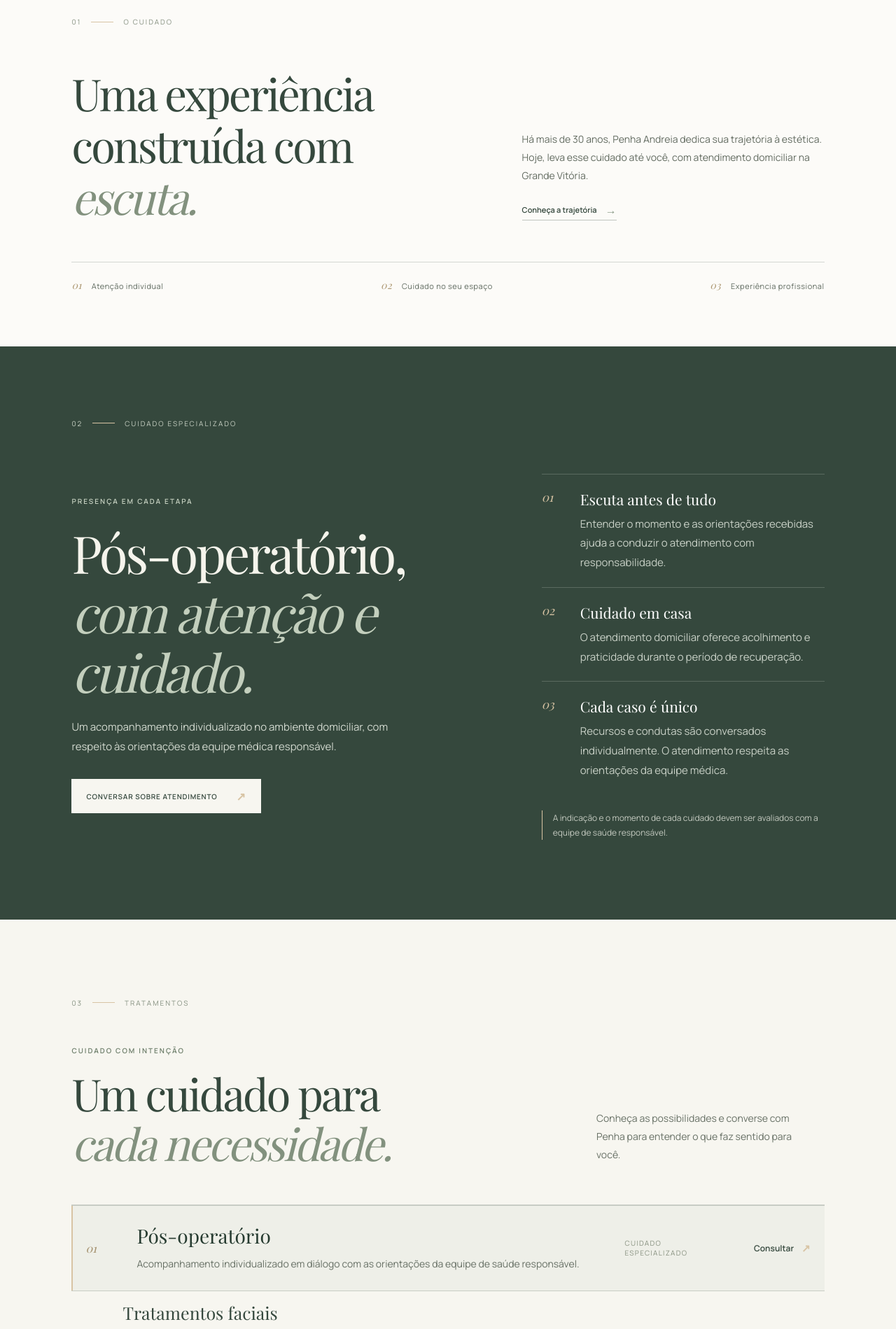
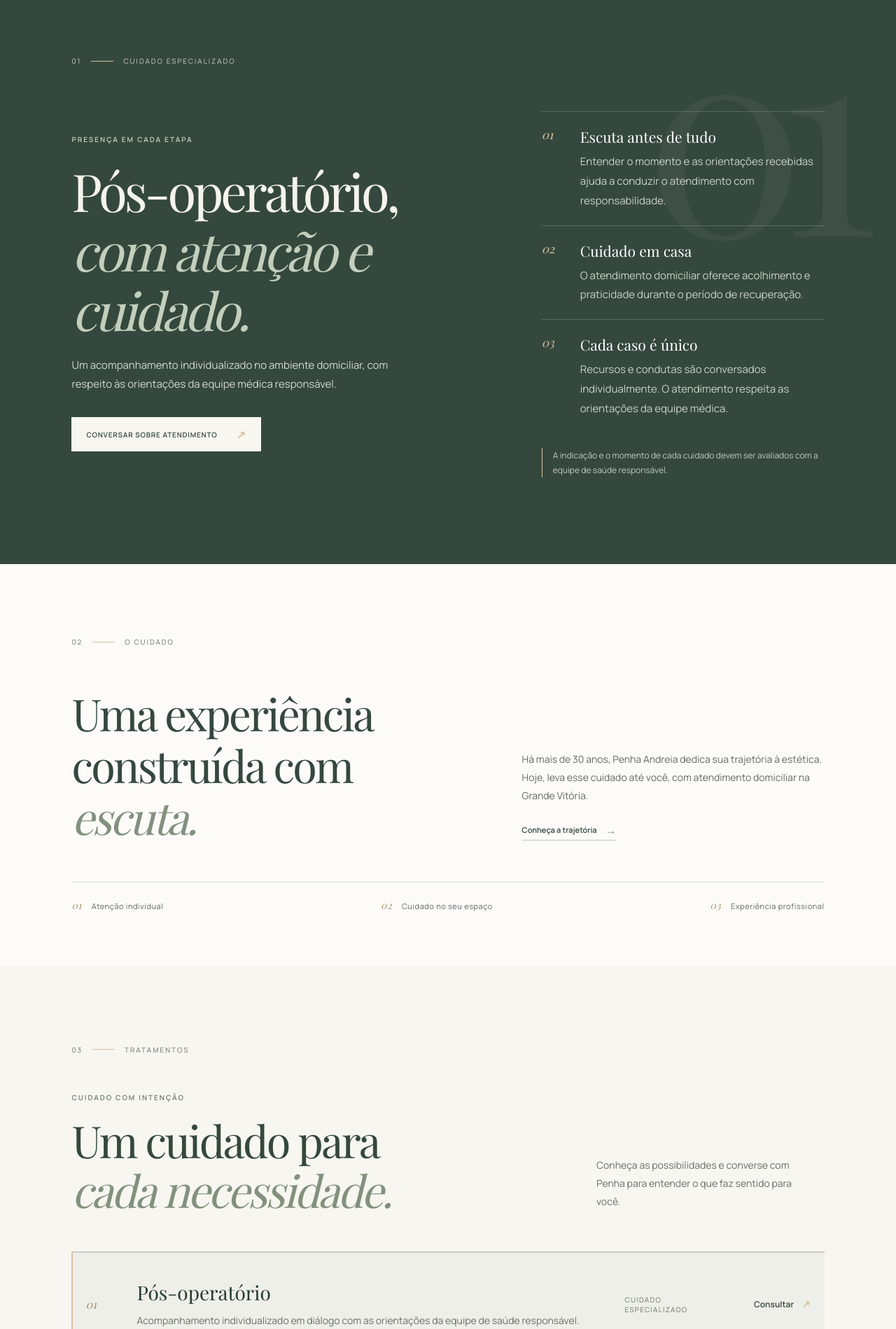
Before and after one commit to andre88suzano/Estetica-e-bem-estar, a Next.js app: page / in a window 1280 px wide. Shown: the part 880-2779 px from the top of the page at 70% size. Built offline with nearby package versions, Linux system fonts and the light colour scheme; no server answers; a web font is replaced by a local one.

Commit message:
Refine Penha Andreia visual direction

```diff
--- a/app/globals.css
+++ b/app/globals.css
@@ -155,3 +155,72 @@ button{font:inherit}
   .hero__content>*,.hero__portrait{animation:none}
 }
 @media(prefers-reduced-motion:reduce){.hero__content>*,.hero__portrait{animation:none;transition:none}.hero__portrait:hover{transform:none}}
+
+/* Direção editorial — escala tipográfica, retrato e ritmo entre blocos. */
+.hero{min-height:min(790px,calc(100svh - var(--header)));padding-left:max(9vw,40px);padding-right:max(9vw,40px);}
+.hero h1{max-width:760px;font-size:clamp(56px,6.25vw,88px);letter-spacing:-.06em;line-height:.99;}
+.hero__intro{max-width:390px;font-size:15px;line-height:1.8;}
+.hero__portrait{max-width:550px;height:min(625px,76vh);min-height:460px;}
+.hero__portrait img{object-position:center 20%;}
+.portrait-index{position:absolute;z-index:2;top:20px;left:20px;color:#fff;font-family:var(--serif);font-size:14px;letter-spacing:.08em;text-shadow:0 1px 8px rgba(20,30,23,.35);}
+.portrait-caption{left:23px;right:23px;bottom:20px;gap:12px;font-size:8px;}
+.postop{padding-top:112px;padding-bottom:124px;position:relative;}
+.postop:after{content:"01";position:absolute;right:5vw;top:20px;color:rgba(248,248,239,.045);font-family:var(--serif);font-size:clamp(180px,30vw,420px);line-height:1;letter-spacing:-.1em;pointer-events:none;}
+.postop__grid{position:relative;z-index:1;}
+.postop__heading{max-width:660px;}
+.postop h2{max-width:690px;letter-spacing:-.055em;}
+.postop__details{max-width:520px;justify-self:end;}
+.service-row--featured{min-height:150px;}
+.service-row:not(.service-row--featured){min-height:116px;}
+.story__grid{grid-template-columns:minmax(280px,.7fr) minmax(0,1fr);gap:clamp(64px,10vw,150px);}
+.story__note{min-height:400px;}
+.start{background:#e9e9e0;padding-top:100px;padding-bottom:78px;}
+.start__layout{max-width:var(--content);margin:54px auto 67px;display:grid;grid-template-columns:minmax(0,1.05fr) minmax(290px,.72fr);align-items:end;gap:10vw;}
+.start__heading .eyebrow{margin-bottom:18px;}
+.start h2{margin:0;color:var(--deep);font-family:var(--serif);font-weight:400;font-size:clamp(48px,6vw,76px);line-height:1.02;letter-spacing:-.06em;}
+.start h2 em{font-weight:400;color:#82917e;}
+.start__details{max-width:390px;padding-bottom:8px;}
+.start__details>p{margin:0 0 24px;color:#5f695e;font-size:14px;line-height:1.9;}
+.start__rule{max-width:var(--content);margin:auto;padding-top:19px;border-top:1px solid rgba(53,72,61,.2);display:flex;align-items:center;gap:12px;color:#6b7668;font-size:9px;letter-spacing:.15em;}
+.start__rule>span:nth-of-type(odd){color:#9c8967;font-family:var(--serif);font-size:15px;letter-spacing:0;}
+.start__rule i{height:1px;min-width:24px;flex:1;background:rgba(53,72,61,.2);}
+.homecare{min-height:410px;}
+.homecare__mark{width:158px;height:158px;border:1px solid rgba(135,151,131,.48);border-radius:50%;display:flex;flex-direction:column;align-items:center;justify-content:center;gap:8px;color:var(--deep);}
+.homecare__mark span{font-family:var(--serif);font-size:60px;line-height:1;letter-spacing:-.08em;}
+.homecare__mark small{color:#7d887a;font-size:7px;letter-spacing:.15em;}
+.section-index{color:#687464;}
+.section-index.section-index--light{color:#c6cfc2;}
+.service-row__note{color:#687464;}
+.homecare__mark small{color:#596657;}
+[data-reveal][data-reveal-ready="true"]{opacity:0;transform:translateY(14px);transition:opacity 520ms var(--motion-ease) var(--reveal-delay,0ms),transform 520ms var(--motion-ease) var(--reveal-delay,0ms);}
+[data-reveal][data-visible="true"]{opacity:1;transform:translateY(0);}
+.site-header a:focus-visible,.footer a:focus-visible,.button:focus-visible,.text-link:focus-visible{outline-offset:5px;}
+@media(max-width:900px){
+  .hero{padding-left:6vw;padding-right:6vw;}
+  .hero h1{font-size:clamp(52px,6.4vw,76px);}
+  .hero__portrait{min-height:410px;height:min(550px,66vh);}
+  .postop__grid{gap:7vw;}
+  .story__grid{gap:7vw;}
+}
+@media(max-width:680px){
+  .hero{padding:54px 25px 58px;gap:25px;}
+  .hero h1{font-size:clamp(48px,11vw,68px);line-height:1.01;}
+  .hero__intro{font-size:14px;}
+  .hero__portrait{width:100%;height:440px;min-height:0;}
+  .postop{padding-top:78px;padding-bottom:82px;}
+  .postop:after{right:-2vw;top:34px;font-size:220px;}
+  .postop__details{justify-self:stretch;}
+  .service-row--featured{min-height:0;}
+  .story__grid{grid-template-columns:1fr;gap:35px;}
+  .story__note{min-height:280px;}
+  .start{padding-top:76px;padding-bottom:58px;}
+  .start__layout{grid-template-columns:1fr;gap:25px;margin:40px auto 45px;}
+  .start h2{font-size:clamp(46px,11vw,62px);}
+  .start__details>p{font-size:13px;}
+  .start__rule{flex-wrap:wrap;gap:8px;font-size:7px;letter-spacing:.1em;}
+  .start__rule i{min-width:12px;}
+  .homecare__mark{width:94px;height:94px;}
+  .homecare__mark span{font-size:38px;}
+  .homecare__mark small{font-size:6px;}
+}
+@media(prefers-reduced-motion:reduce){[data-reveal][data-reveal-ready="true"]{opacity:1;transform:none;transition:none;}}
--- a/app/layout.tsx
+++ b/app/layout.tsx
@@ -1,5 +1,6 @@
 import type { Metadata, Viewport } from "next";
 import Script from "next/script";
+import { ScrollReveals } from "@/components/ScrollReveals";
 import { site } from "@/lib/site";
 import "./globals.css";
 
@@ -44,6 +45,7 @@ export default function RootLayout({ children }: Readonly<{ children: React.Reac
   return (
     <html lang="pt-BR">
       <body>
+        <ScrollReveals />
         {children}
         <Script id="local-business-schema" type="application/ld+json" dangerouslySetInnerHTML={{ __html: JSON.stringify(jsonLd) }} />
         {site.gaId && (
--- a/app/page.tsx
+++ b/app/page.tsx
@@ -14,27 +14,6 @@ const services = [
   { number: "05", name: "Pedras quentes", detail: "Massagem com pedras aquecidas, realizada em um ritmo acolhedor e atento ao seu conforto.", note: "Bem-estar" },
 ];
 
-const testimonials = [
-  {
-    quote: "Fiz drenagem pós-operatória com a Penha e foi incrível. Atenciosa, pontual e muito profissional. Minha recuperação foi muito mais tranquila.",
-    name: "Carla Mendes",
-    initials: "CM",
-    service: "Pós-operatório · Grande Vitória",
-  },
-  {
-    quote: "A limpeza de pele foi excelente! Ela cuida com tanto carinho e minha pele ficou maravilhosa. Super indico para todo mundo!",
-    name: "Renata Lima",
-    initials: "RL",
-    service: "Limpeza de pele · Vitória",
-  },
-  {
-    quote: "A massagem relaxante foi a melhor experiência! Vim direto para casa e dormi como há muito não dormia. Vou voltar sempre!",
-    name: "Ana Torres",
-    initials: "AT",
-    service: "Massagem · Serra",
-  },
-];
-
 function Arrow({ diagonal = false }: { diagonal?: boolean }) {
   return <span aria-hidden="true" className="arrow">{diagonal ? "↗" : "→"}</span>;
 }
@@ -47,26 +26,44 @@ export default function Home() {
       <main>
         <section className="hero" id="inicio" aria-labelledby="hero-title">
           <div className="hero__content">
-            <p className="eyebrow"><span className="eyebrow__line" /> PENHA ANDREIA · ESTÉTICA & BEM-ESTAR</p>
-            <h1 id="hero-title">Cuidado que<br /><em>respeita o seu tempo.</em></h1>
-            <p className="hero__intro">Estética e bem-estar conduzidos com experiência, escuta e atenção a cada pessoa — no conforto da sua casa.</p>
+            <p className="eyebrow"><span className="eyebrow__line" /> ESTÉTICA & BEM-ESTAR · GRANDE VITÓRIA</p>
+            <h1 id="hero-title">Seu cuidado,<br /><em>no seu espaço.</em></h1>
+            <p className="hero__intro">Penha Andreia leva o atendimento estético até você, com mais de 30 anos de experiência e atenção a cada pessoa.</p>
             <div className="hero__actions">
               <TrackedLink className="button button--dark" href={whatsappLink("Olá, Penha! Gostaria de conversar sobre um atendimento domiciliar.")} target="_blank" rel="noreferrer" eventLabel="hero_primary">Conversar com Penha <Arrow diagonal /></TrackedLink>
               <a className="text-link" href="#tratamentos">Conheça os tratamentos <Arrow /></a>
             </div>
-            <div className="hero__trust"><strong>30+</strong><span>anos de experiência<br />em estética</span><i aria-hidden="true" /></div>
             <div className="hero__location"><span className="location-mark" aria-hidden="true">⌖</span> Atendimento domiciliar · {site.region}</div>
           </div>
           <div className="hero__portrait">
             <Image src={penhaAndreia} alt="Penha Andreia, profissional de estética e bem-estar" priority sizes="(max-width: 680px) 390px, (max-width: 900px) 39vw, 490px" />
+            <span className="portrait-index" aria-hidden="true">P · A</span>
             <div className="portrait-caption"><span>RETRATO DE PENHA ANDREIA</span><span>GRANDE VITÓRIA · ES</span></div>
           </div>
           <a className="hero__scroll" href="#cuidado" aria-label="Descer para conhecer o cuidado"><span /> ROLE PARA DESCOBRIR</a>
         </section>
 
+        <section className="postop section-pad" id="pos-operatorio">
+          <div className="section-index section-index--light">01 <span /> CUIDADO ESPECIALIZADO</div>
+          <div className="postop__grid">
+            <div className="postop__heading" data-reveal>
+              <p className="eyebrow eyebrow--light">PRESENÇA EM CADA ETAPA</p>
+              <h2>Pós-operatório,<br /><em>com atenção e cuidado.</em></h2>
+              <p className="postop__lead">Um acompanhamento individualizado no ambiente domiciliar, com respeito às orientações da equipe médica responsável.</p>
+              <TrackedLink className="button button--light" href={whatsappLink("Olá, Penha! Gostaria de conversar sobre atendimento estético no pós-operatório.")} target="_blank" rel="noreferrer" eventLabel="postoperative">Conversar sobre atendimento <Arrow diagonal /></TrackedLink>
+            </div>
+            <div className="postop__details" data-reveal>
+              <div className="detail-line"><span className="detail-line__number">01</span><div><h3>Escuta antes de tudo</h3><p>Entender o momento e as orientações recebidas ajuda a conduzir o atendimento com responsabilidade.</p></div></div>
+              <div className="detail-line"><span className="detail-line__number">02</span><div><h3>Cuidado em casa</h3><p>O atendimento domiciliar oferece acolhimento e praticidade durante o período de recuperação.</p></div></div>
+              <div className="detail-line"><span className="detail-line__number">03</span><div><h3>Cada caso é único</h3><p>Recursos e condutas são conversados individualmente. O atendimento respeita as orientações da equipe médica.</p></div></div>
+              <p className="postop__disclaimer">A indicação e o momento de cada cuidado devem ser avaliados com a equipe de saúde responsável.</p>
+            </div>
+          </div>
+        </section>
+
         <section className="intro section-pad" id="cuidado">
-          <div className="section-index">01 <span /> O CUIDADO</div>
-          <div className="intro__grid">
+          <div className="section-index">02 <span /> O CUIDADO</div>
+          <div className="intro__grid" data-reveal>
             <h2>Uma experiência<br />construída com <em>escuta.</em></h2>
             <div className="intro__copy">
               <p>Há mais de 30 anos, Penha Andreia dedica sua trajetória à estética. Hoje, leva esse cuidado até você, com atendimento domiciliar na Grande Vitória.</p>
@@ -79,30 +76,12 @@ export default function Home() {
           </div>
         </section>
 
-        <section className="postop section-pad" id="pos-operatorio">
-          <div className="section-index section-index--light">02 <span /> CUIDADO ESPECIALIZADO</div>
-          <div className="postop__grid">
-            <div className="postop__heading">
-              <p className="eyebrow eyebrow--light">PRESENÇA EM CADA ETAPA</p>
-              <h2>Pós-operatório,<br /><em>com atenção e cuidado.</em></h2>
-              <p className="postop__lead">Um acompanhamento individualizado no ambiente domiciliar, com respeito às orientações da equipe médica responsável.</p>
-              <TrackedLink className="button button--light" href={whatsappLink("Olá, Penha! Gostaria de conversar sobre atendimento estético no pós-operatório.")} target="_blank" rel="noreferrer" eventLabel="postoperative">Conversar sobre atendimento <Arrow diagonal /></TrackedLink>
-            </div>
-            <div className="postop__details">
-              <div className="detail-line"><span className="detail-line__number">01</span><div><h3>Escuta antes de tudo</h3><p>Entender o momento e as orientações recebidas ajuda a conduzir o atendimento com responsabilidade.</p></div></div>
-              <div className="detail-line"><span className="detail-line__number">02</span><div><h3>Cuidado em casa</h3><p>O atendimento domiciliar oferece acolhimento e praticidade durante o período de recuperação.</p></div></div>
-              <div className="detail-line"><span className="detail-line__number">03</span><div><h3>Cada caso é único</h3><p>Recursos e condutas são conversados individualmente. O atendimento respeita as orientações da equipe médica.</p></div></div>
-              <p className="postop__disclaimer">A indicação e o momento de cada cuidado devem ser avaliados com a equipe de saúde responsável.</p>
-            </div>
-          </div>
-        </section>
-
         <section className="services section-pad" id="tratamentos">
           <div className="section-index">03 <span /> TRATAMENTOS</div>
-          <div className="services__header"><div><p className="eyebrow">CUIDADO COM INTENÇÃO</p><h2>Um cuidado para<br /><em>cada necessidade.</em></h2></div><p className="services__summary">Conheça as possibilidades e converse com Penha para entender o que faz sentido para você.</p></div>
+          <div className="services__header" data-reveal><div><p className="eyebrow">CUIDADO COM INTENÇÃO</p><h2>Um cuidado para<br /><em>cada necessidade.</em></h2></div><p className="services__summary">Conheça as possibilidades e converse com Penha para entender o que faz sentido para você.</p></div>
           <div className="services__list">
             {services.map((service) => (
-              <article className={`service-row${service.number === "01" ? " service-row--featured" : ""}`} key={service.number}>
+              <article className={`service-row${service.number === "01" ? " service-row--featured" : ""}`} key={service.number} data-reveal>
                 <span className="service-row__number">{service.number}</span>
                 <div className="service-row__main"><h3>{service.name}</h3><p>{service.detail}</p></div>
                 <span className="service-row__note">{service.note}</span>
@@ -115,30 +94,25 @@ export default function Home() {
         <section className="story section-pad" id="trajetoria">
           <div className="section-index">04 <span /> TRAJETÓRIA</div>
           <div className="story__grid">
-            <div className="story__note"><span className="story__place">São<br /><em>Paulo</em></span><span className="story__label">EXPERIÊNCIA PROFISSIONAL<br />NA ANNA PEGOVA</span><span className="story__rule" /><p>Uma etapa de sua trajetória na estética.</p></div>
-            <div className="story__copy"><p className="eyebrow">EXPERIÊNCIA QUE ACOLHE</p><h2>Mais de três décadas<br />dedicadas à <em>estética.</em></h2><p>Ao longo de sua trajetória, Penha trabalhou na Anna Pegova, em São Paulo. É formada em Estética e Biomedicina e está cursando uma pós-graduação.</p><div className="timeline"><div><strong>+30 anos</strong><span>de experiência em estética</span></div><div><strong>São Paulo</strong><span>experiência na Anna Pegova</span></div><div><strong>Formação</strong><span>Estética e Biomedicina · pós-graduação em andamento</span></div></div></div>
+            <div className="story__note" data-reveal><span className="story__place">São<br /><em>Paulo</em></span><span className="story__label">EXPERIÊNCIA PROFISSIONAL<br />NA ANNA PEGOVA</span><span className="story__rule" /><p>Uma etapa de sua trajetória na estética.</p></div>
+            <div className="story__copy" data-reveal><p className="eyebrow">EXPERIÊNCIA QUE ACOLHE</p><h2>Mais de três décadas<br />dedicadas à <em>estética.</em></h2><p>Ao longo de sua trajetória, Penha trabalhou na Anna Pegova, em São Paulo. É formada em Estética e Biomedicina e está cursando uma pós-graduação.</p><div className="timeline"><div><strong>+30 anos</strong><span>de experiência em estética</span></div><div><strong>São Paulo</strong><span>experiência na Anna Pegova</span></div><div><strong>Formação</strong><span>Estética e Biomedicina · pós-graduação em andamento</span></div></div></div>
           </div>
         </section>
 
-        <section className="testimonials section-pad" id="depoimentos">
-          <div className="section-index">05 <span /> RELATOS</div>
-          <div className="testimonials__head">
-            <div><p className="eyebrow">RELATOS PUBLICADOS</p><h2>O cuidado,<br /><em>pelas palavras de quem viveu.</em></h2></div>
-            <p>Depoimentos já publicados no site da profissional.</p>
+        <section className="start section-pad" id="conversa">
+          <div className="section-index">05 <span /> COMO COMEÇAR</div>
+          <div className="start__layout">
+            <div className="start__heading" data-reveal><p className="eyebrow">UM ATENDIMENTO INDIVIDUAL</p><h2>O primeiro passo<br />é uma <em>conversa.</em></h2></div>
+            <div className="start__details" data-reveal>
+              <p>Conte à Penha o que você procura e em qual região está. Juntas, vocês podem conversar sobre os atendimentos e a disponibilidade.</p>
+              <TrackedLink className="text-link" href={whatsappLink("Olá, Penha! Gostaria de conversar sobre os atendimentos e a disponibilidade para minha região.")} target="_blank" rel="noreferrer" eventLabel="start_conversation">Fale com a Penha <Arrow diagonal /></TrackedLink>
+            </div>
           </div>
-          <div className="testimonials__grid">
-            {testimonials.map((testimonial) => (
-              <figure className="testimonial" key={testimonial.initials}>
-                <span className="testimonial__rating" aria-label="5 de 5 estrelas">★★★★★</span>
-                <blockquote>“{testimonial.quote}”</blockquote>
-                <figcaption><span className="testimonial__initials" aria-hidden="true">{testimonial.initials}</span><span><strong>{testimonial.name}</strong><small>{testimonial.service}</small></span></figcaption>
-              </figure>
-            ))}
-          </div>
+          <div className="start__rule"><span>01</span><span>CONVERSA</span><i /><span>02</span><span>ATENDIMENTO DOMICILIAR</span><i /><span>03</span><span>GRANDE VITÓRIA</span></div>
         </section>
 
         <section className="homecare section-pad" id="domiciliar">
-          <div className="homecare__mark" aria-hidden="true"><span>⌖</span><i /></div>
+          <div className="homecare__mark" aria-hidden="true"><span>ES</span><small>ATENDIMENTO LOCAL</small></div>
           <div className="homecare__copy"><p className="eyebrow">NO SEU ESPAÇO, NO SEU TEMPO</p><h2>O cuidado vai<br /><em>até você.</em></h2><p>Penha atende em domicílio na Grande Vitória, Espírito Santo. Consulte pelo WhatsApp a disponibilidade para sua região e o melhor formato para o seu atendimento.</p><TrackedLink className="text-link" href={whatsappLink("Olá, Penha! Gostaria de consultar a disponibilidade de atendimento na minha região.")} target="_blank" rel="noreferrer" eventLabel="area_availability">Consultar disponibilidade <Arrow diagonal /></TrackedLink></div>
           <div className="homecare__region">GRANDE VITÓRIA<br /><span>ESPÍRITO SANTO</span></div>
         </section>
```
Also changed, not shown: components/ScrollReveals.tsx (added, +34 -0 lines).
